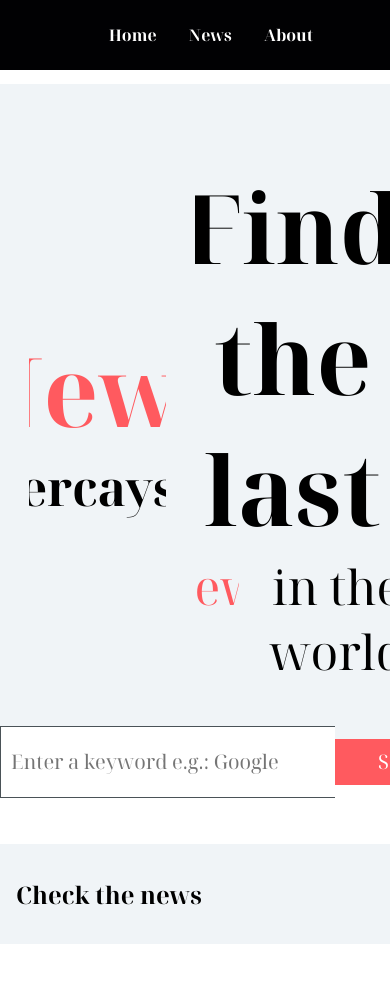
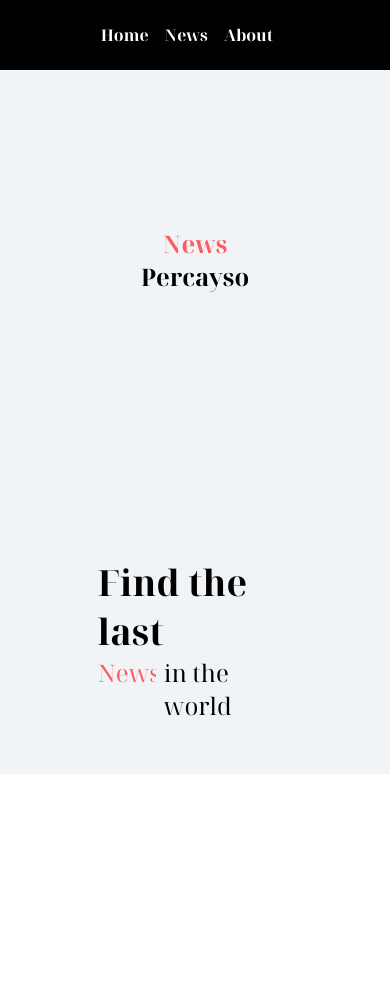
Before and after one commit to PercaysoRecruitment/pe3-soc_cohort_8-ciisiq, a React (Create React App) app: page / in a window 390 px wide. Shown: the top 982 px of the page. After the commit the page ends 844 px from the top, so only its background shows below. Built offline with nearby package versions, Linux system fonts and the light colour scheme.

Commit message:
doing mobile size

```diff
--- a/public/index.html
+++ b/public/index.html
@@ -11,6 +11,18 @@
     />
     <link rel="apple-touch-icon" href="%PUBLIC_URL%/logo192.png" />
     <link rel="manifest" href="%PUBLIC_URL%/manifest.json" />
+
+    <!-- -----------  Google Icons package ----------- -->
+
+    <link
+      href="https://fonts.googleapis.com/icon?family=Material+Icons"
+      rel="stylesheet"
+    />
+
+    <link
+      rel="stylesheet"
+      href="https://fonts.googleapis.com/css2?family=Material+Symbols+Outlined:opsz,wght,FILL,GRAD@20..48,100..700,0..1,-50..200"
+    />
 
     <!-- -----------  Fonts that I used here ----------- -->
 
--- a/src/components/app/App.js
+++ b/src/components/app/App.js
@@ -3,6 +3,7 @@ import { useState } from "react";
 import Header from "../pages/header/Header";
 import Home from "../pages/home/Home";
 import DisplayNews from "../pages/displayNews/DisplayNews";
+import ScrollTop from "../scrollTop/ScrollTop";
 
 function App() {
   const [news, setNews] = useState([]);
@@ -45,6 +46,7 @@ function App() {
         handleSearch={handleUserSearch}
       />
       <DisplayNews key={news.id} propsNews={news} />
+      <ScrollTop />
     </div>
   );
 }
--- a/src/components/app/App.scss
+++ b/src/components/app/App.scss
@@ -1,12 +1,11 @@
-.app {
+.App {
   height: 100vh;
-
-  .sections {
+  scroll-snap-align: start;
   width: 100%;
   height: calc(100vh - 70px); //for not be the role page
-    background-color: grey;
   position: relative;
   top: 70px; //for to start from here
+
   scroll-behavior: smooth; //when you click on the link will go to the page smooth
   scroll-snap-type: y mandatory; //make the scrollbar to go the next page quickler
   scrollbar-width: none; //Hidden the scrollbar in firefox
@@ -14,12 +13,4 @@
   &::-webkit-scrollbar {
     display: none;
   }
-
-    // size for all components inside the sections
-    > * {
-      width: 100vw;
-      height: calc(100vh - 70px);
-      scroll-snap-align: start; //make the scrollbar to go the next page quickler
 }
-  }
-}
--- a/src/components/button/button.scss
+++ b/src/components/button/button.scss
@@ -11,11 +11,13 @@
   cursor: pointer;
   font-size: 20px;
 
+  @include mobile {
+    font-size: 16px;
+    width: 50px;
+    height: 20px;
+  }
+
   &:hover {
     background-color: $main-black;
   }
-
-  &:active {
-    transform: translateY(2px);
-  }
 }
--- a/src/components/pages/About/about.scss
+++ b/src/components/pages/About/about.scss
@@ -23,10 +23,19 @@
       h1 {
         font-size: 4rem;
         font-weight: 800;
+
+        @include mobile {
+          font-size: 2rem;
+        }
       }
 
       h2 {
         color: $main-red;
+
+        @include mobile {
+          font-size: 1rem;
+          margin-top: 0.5rem;
+        }
       }
     }
 
@@ -43,6 +52,11 @@
         font-size: 2.5rem;
         text-align: center;
         font-weight: 600;
+
+        @include mobile {
+          font-size: 1.2rem;
+          max-width: 80%;
+        }
       }
 
       .part2 {
@@ -66,6 +80,11 @@
           color: $main-black;
           font-size: 1.5rem;
 
+          @include mobile {
+            font-size: 1.2rem;
+            margin-bottom: 1rem;
+          }
+
           &:hover {
             color: $main-red;
             transform: scale(2rem);
--- a/src/components/pages/displayNews/displayNews.scss
+++ b/src/components/pages/displayNews/displayNews.scss
@@ -5,7 +5,6 @@
   display: flex;
   width: 100vw;
   height: 100vh;
-  gap: 1rem;
   flex-direction: column;
 
   .card-container {
@@ -14,6 +13,10 @@
     display: flex;
     flex-wrap: wrap;
     gap: 1rem;
+
+    @include mobile {
+      justify-content: center;
+    }
 
     .styleCard {
       width: 100%;
@@ -25,6 +28,10 @@
       padding: 4px 16px 20px 16px;
       border: 0.1rem solid $gray-bg;
       box-shadow: 0 5px 6px rgb(118, 117, 117);
+
+      @include mobile {
+        max-width: 50%;
+      }
 
       .styleImage {
         width: 100%;
@@ -64,9 +71,15 @@
     background-color: $gray-bg;
     font-weight: 700;
     height: 100px;
+    max-height: 100px;
     display: flex;
     justify-content: left;
     align-items: center;
     padding-left: 1rem;
+
+    @include mobile {
+      font-size: 0.7rem;
+      height: 200px;
+    }
   }
 }
--- a/src/components/pages/header/header.scss
+++ b/src/components/pages/header/header.scss
@@ -32,7 +32,7 @@
           color: $white-bg;
           text-decoration: none;
           font-weight: 700;
-          padding-left: 2rem;
+          margin-right: 1rem;
           cursor: pointer;
 
           &:hover {
--- a/src/components/pages/home/home.scss
+++ b/src/components/pages/home/home.scss
@@ -2,10 +2,6 @@
 
 .home-container {
   background-color: $white-bg;
-  display: flex;
-  align-items: center;
-  text-align: center;
-  justify-content: center;
   height: 100vh;
   position: relative;
   z-index: 1;
@@ -25,8 +21,14 @@
 
   .wrapper-container {
     background-color: $gray-bg;
-    height: 80%;
+    height: 90%;
     width: 100%;
+
+    @include mobile {
+      display: flex;
+      flex-direction: column;
+      align-items: center;
+    }
 
     .right {
       flex: 1;
@@ -40,6 +42,10 @@
 
       h1 {
         font-size: 96px;
+
+        @include mobile {
+          font-size: 36px;
+        }
       }
 
       .wrap-p {
@@ -51,12 +57,20 @@
           padding-right: 1rem;
           padding: 0;
           margin: 0;
+
+          @include mobile {
+            font-size: 24px;
+          }
         }
 
         .p2 {
           font-size: 48px;
           padding: 0;
           margin-left: 0.5rem;
+
+          @include mobile {
+            font-size: 24px;
+          }
         }
       }
     }
@@ -83,11 +97,19 @@
         h1 {
           color: $main-red;
           font-size: 96px;
+
+          @include mobile {
+            font-size: 24px;
+          }
         }
 
         h3 {
           font-size: 48px;
           margin-top: 0%;
+
+          @include mobile {
+            font-size: 24px;
+          }
         }
       }
     }
--- /dev/null
+++ b/src/components/scrollTop/ScrollTop.js
@@ -0,0 +1,38 @@
+import React, { useEffect, useState } from "react";
+import "./scrolltop.scss";
+
+export default function ScrollTop() {
+  const [isVisible, setIsVisible] = useState(false);
+
+  // Show button when page is scorlled upto given distance
+  const toggleVisibility = () => {
+    if (window.pageYOffset > 300) {
+      setIsVisible(true);
+    } else {
+      setIsVisible(false);
+    }
+  };
+
+  // Set the top cordinate to 0
+  // make scrolling smooth
+  const scrollToTop = () => {
+    window.scrollTo({
+      top: 0,
+      behavior: "smooth",
+    });
+  };
+
+  useEffect(() => {
+    window.addEventListener("scroll", toggleVisibility);
+  }, []);
+
+  return (
+    <div className="scroll-to-top">
+      {isVisible && (
+        <div onClick={scrollToTop}>
+          <button className="top-btn">Go to Top</button>
+        </div>
+      )}
+    </div>
+  );
+}
--- /dev/null
+++ b/src/components/scrollTop/scrolltop.scss
@@ -0,0 +1,9 @@
+@import "../../global.scss";
+
+.top-btn {
+  background-color: $main-red;
+  color: $white-bg;
+  border: none;
+  cursor: pointer;
+  z-index: 6;
+}
--- a/src/components/search/search.scss
+++ b/src/components/search/search.scss
@@ -9,6 +9,12 @@
       padding: 10px 10px 10px 10px;
       font-size: 20px;
       z-index: 4;
+
+      @include mobile {
+        font-size: 16px;
+        width: 300px;
+        height: 20px;
+      }
     }
   }
 }
```
Also changed, not shown: 1 other file (tests, documents, lock files or other folders). Lines whose indentation alone changed are shown as unchanged.
